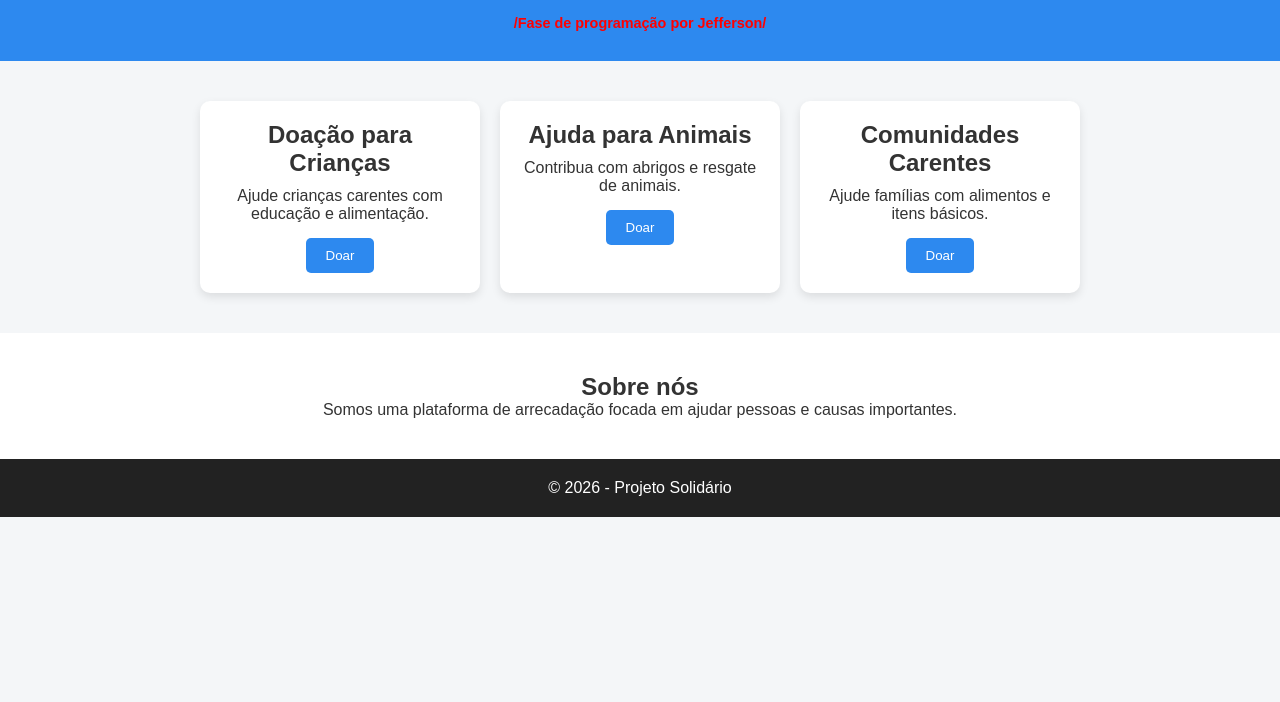
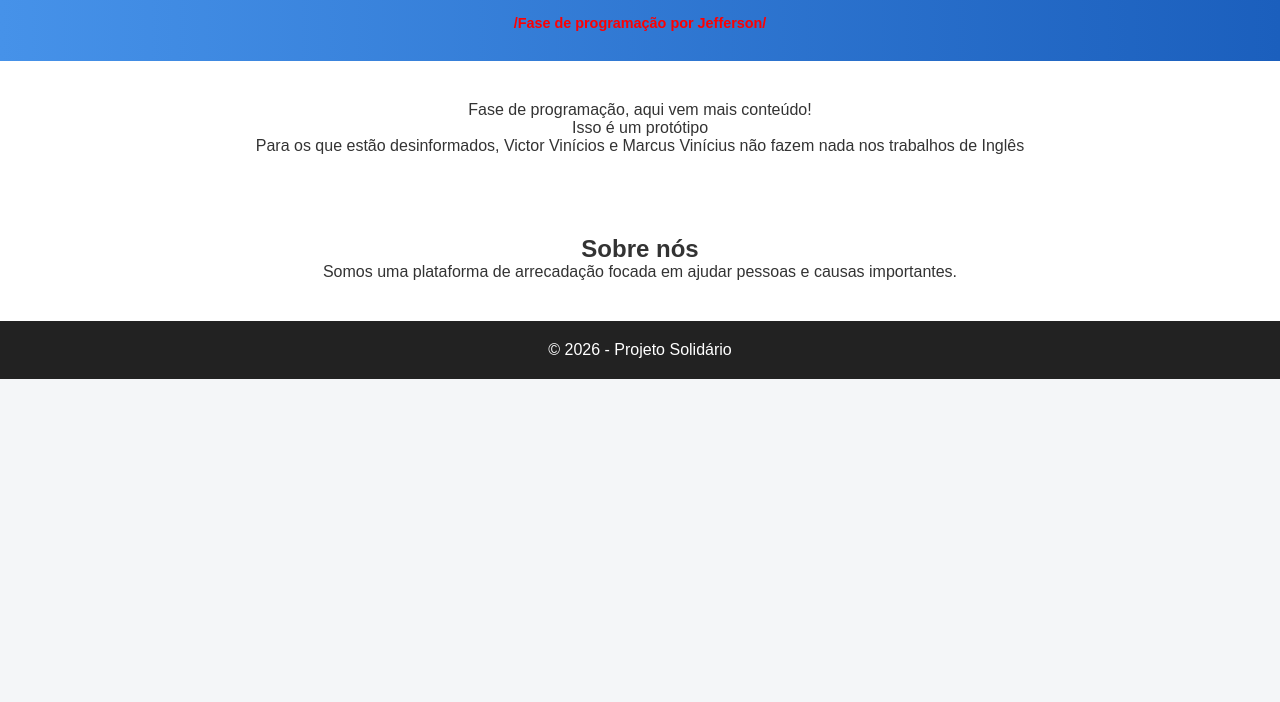
Before and after one commit to Jeffin2/Site-Arrecadacao-para-Animais-em-Situacao-de-Rua, a plain HTML site: page index.html in a window 1280 px wide. Shown: the part 98-800 px from the top of the page. Drawn offline with Linux system fonts and the light colour scheme.

Commit message:
Removendo seções de escolha

```diff
--- a/index.html
+++ b/index.html
@@ -15,24 +15,12 @@
         <p id="fase-programacao"><b>/Fase de programação por Jefferson/</b></p>
     </header>
 
-    <section class="campanhas">
-        <div class="card">
-            <h2>Doação para Crianças</h2>
-            <p>Ajude crianças carentes com educação e alimentação.</p>
-            <button>Doar</button>
-        </div>
+    <section class="conteudo">
 
-        <div class="card">
-            <h2>Ajuda para Animais</h2>
-            <p>Contribua com abrigos e resgate de animais.</p>
-            <button>Doar</button>
-        </div>
+        <p>Fase de programação, aqui vem mais conteúdo!</p>
+        <p>Isso é um protótipo</p>
+        <p>Para os que estão desinformados, Victor Vinícios e Marcus Vinícius não fazem nada nos trabalhos de Inglês</p>
 
-        <div class="card">
-            <h2>Comunidades Carentes</h2>
-            <p>Ajude famílias com alimentos e itens básicos.</p>
-            <button>Doar</button>
-        </div>
     </section>
 
     <section class="sobre">
@@ -44,5 +32,9 @@
         <p>© 2026 - Projeto Solidário</p>
     </footer>
 
+    <!-- Se você está aqui é porque quer contribuir com o projeto! -->
+    <!-- Fique à vontade para entrar em contato e ajudar a melhorar o site! -->
+    <!-- Contato: jeffinpvp.games@gmail.com -->
+
 </body>
 </html>
--- a/styles.css
+++ b/styles.css
@@ -11,7 +11,7 @@ body {
 }
 
 header {
-    background-color: #2d89ef;
+    background: linear-gradient(to right, #4692e9, #1b5fbd);
     color: white;
     text-align: center;
     padding: 30px;
@@ -42,7 +42,7 @@ header h1 {
     background: #dcfaf8;
     padding: 20px;
     border-radius: 10px;
-    width: 280px;
+    width: 285px;
     box-shadow: 0 4px 10px rgba(0,0,0,0.1);
     text-align: center;
 }
@@ -85,3 +85,9 @@ footer {
     font-size: 0.9em;
     color: red;
 }
+
+.conteudo {
+    text-align: center;
+    padding: 40px;
+    background-color: #fff;
+}
```
